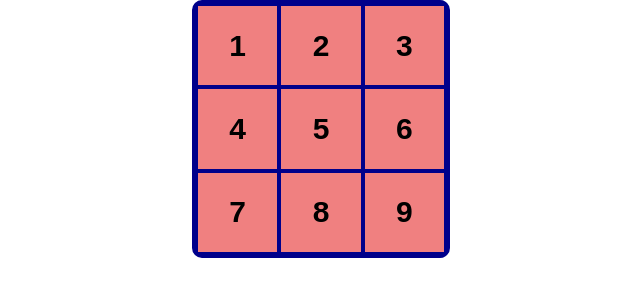
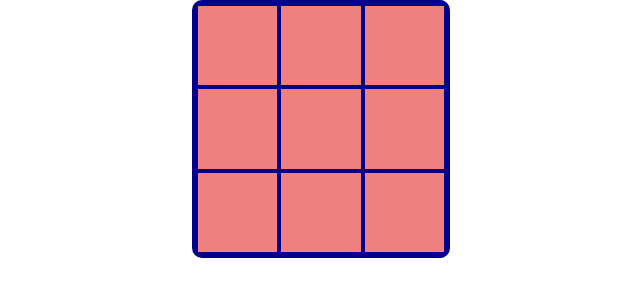
Before and after one commit to shuampi/ticktock-game, a React (Create React App) app: page / in a window 1280 px wide. Shown: the top 300 px of the page, without its empty margins (319-959 px from the left). Built offline with nearby package versions, Linux system fonts and the light colour scheme.

Commit message:
adding states to board component

```diff
--- a/src/components/Board/Board.tsx
+++ b/src/components/Board/Board.tsx
@@ -1,12 +1,10 @@
-
-import React from 'react'
-import Square from '../Square/Square'
-import style from './board.module.css'
+import React from "react";
+import Square from "../Square/Square";
+import style from "./board.module.css";
 
 interface boardProps {
-    square?:string;
-    onClick?:()=> string;
-
+  square: (string | null)[];
+  onClick?: () => string;
 }
 
 // const style = {
@@ -19,20 +17,15 @@ interface boardProps {
 //     gridTemplate: 'repeat(3, 1fr) / repeat(3, 1fr)'
 // }
 
-const Board = ({square, onClick}: boardProps) => {
+const Board = ({ square, onClick }: boardProps) => {
   return (
     <div className={style.board}>
-        <Square value="1" onClick={()=> onClick}/>
-        <Square value="2" onClick={()=> onClick}/>
-        <Square value="3" onClick={()=> onClick}/>
-        <Square value="4" onClick={()=> onClick}/>
-        <Square value="5" onClick={()=> onClick}/>
-        <Square value="6" onClick={()=> onClick}/>
-        <Square value="7" onClick={()=> onClick}/>
-        <Square value="8" onClick={()=> onClick}/>
-        <Square value="9" onClick={()=> onClick}/>
+      {square.map((square, index) => {
+        return <Square value={square} onClick={() => onClick} />;
+      })}
+
     </div>
-  )
-}
+  );
+};
 
-export default Board
+export default Board;
--- a/src/components/Game/Game.tsx
+++ b/src/components/Game/Game.tsx
@@ -1,4 +1,6 @@
 import React from 'react'
+import { useState } from 'react'
+import { calculateWinner } from '../../helpers/helpers'
 import Board from '../Board/Board'
 
 // interface gameProps{
@@ -6,6 +8,10 @@ import Board from '../Board/Board'
 // }
 
 const Game = () => {
+    const [board, setBoard] = useState<(string | null) []>(Array(9).fill(null))
+    const [xIsNext, setXIsNext] = useState(true)
+    const winner = calculateWinner(board)
+
     const handleClick = () => {
 return "value"
     }
@@ -18,7 +24,7 @@ return "value"
 
   return (
     <div>
-        <Board onClick={handleClick}/>
+        <Board square = {board} onClick={handleClick}/>
     </div>
 
   )
--- a/src/components/Square/Square.tsx
+++ b/src/components/Square/Square.tsx
@@ -2,7 +2,7 @@ import React, { MouseEventHandler } from 'react'
 import style from './square.module.css'
 interface squareProps{
     onClick: MouseEventHandler | undefined;
-    value:string;
+    value:string | null;
 }
 
 // const style = {
--- a/src/helpers/helpers.tsx
+++ b/src/helpers/helpers.tsx
@@ -1,4 +1,4 @@
-export function calculateWinner(squares: string | null[]) {
+export function calculateWinner(squares: (string | null)[]) {
   const winLines = [
     [0, 1, 2],
     [3, 4, 5],
```
